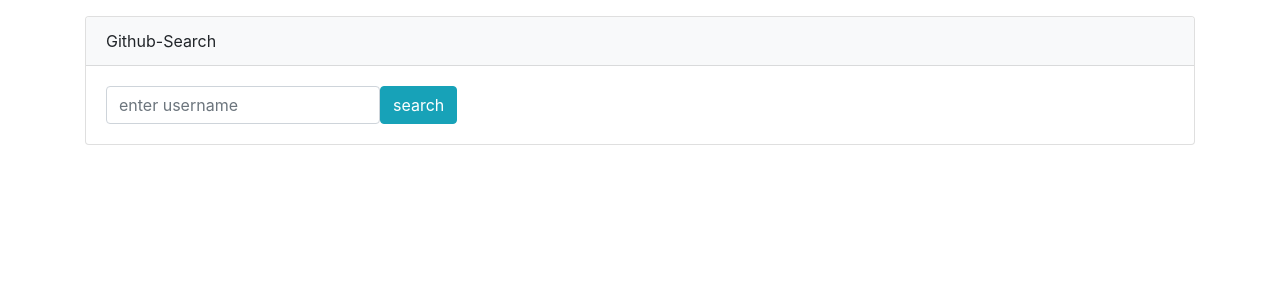
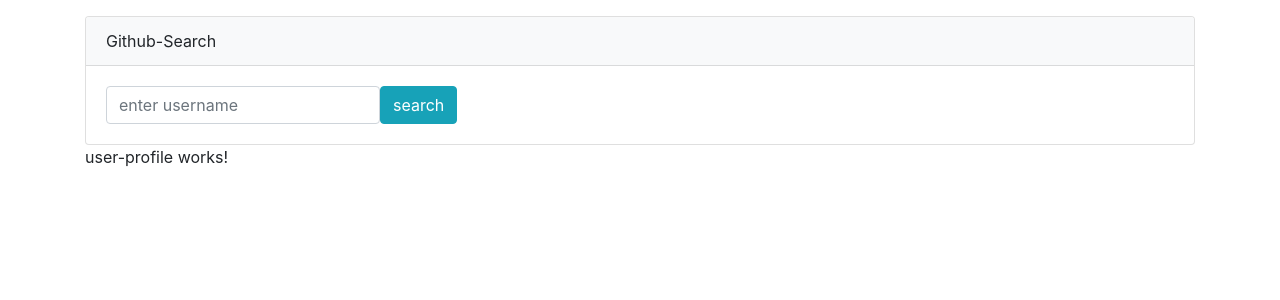
Before and after one commit to Breens-Mbaka/Github-API-App, an Angular app: page / in a window 1280 px wide. Shown: the top 300 px of the page. Built offline with nearby package versions, Linux system fonts and the light colour scheme.

Commit message:
Nest user profile inside the github-display component to diplay the data in the way I want

```diff
--- a/src/app/github-display/github-display.component.html
+++ b/src/app/github-display/github-display.component.html
@@ -18,4 +18,9 @@
             </div>
         </div>
     </div>
+    <div class="row">
+        <div class="col">
+            <app-user-profile></app-user-profile>
+        </div>
+    </div>
 </div>
--- a/src/app/search-service.service.ts
+++ b/src/app/search-service.service.ts
@@ -14,7 +14,7 @@ export class SearchServiceService {
   constructor(private http:HttpClient) {}
 
   // get profile data
-  public getUsername(searchQuery):Observable<any> {
+  public getUsername(searchQuery:any):Observable<any> {
     let apiUrl = `https://api.github.com/users/${searchQuery}?client_id=${ID}&client_secret=${SECRET}`;
     return this.http.get<any>(apiUrl).pipe(
       retry(1),
@@ -23,7 +23,7 @@ export class SearchServiceService {
   }
 
 
-  public getUserProjects(searchQuery):Observable<any[]>{
+  public getUserProjects(searchQuery:any):Observable<any[]>{
     let apiUrl = `https://api.github.com/users/${searchQuery}/repos?client_id=${ID}&client_secret=${SECRET}`;
     return this.http.get<any[]>(apiUrl).pipe(
       retry(1),
```
